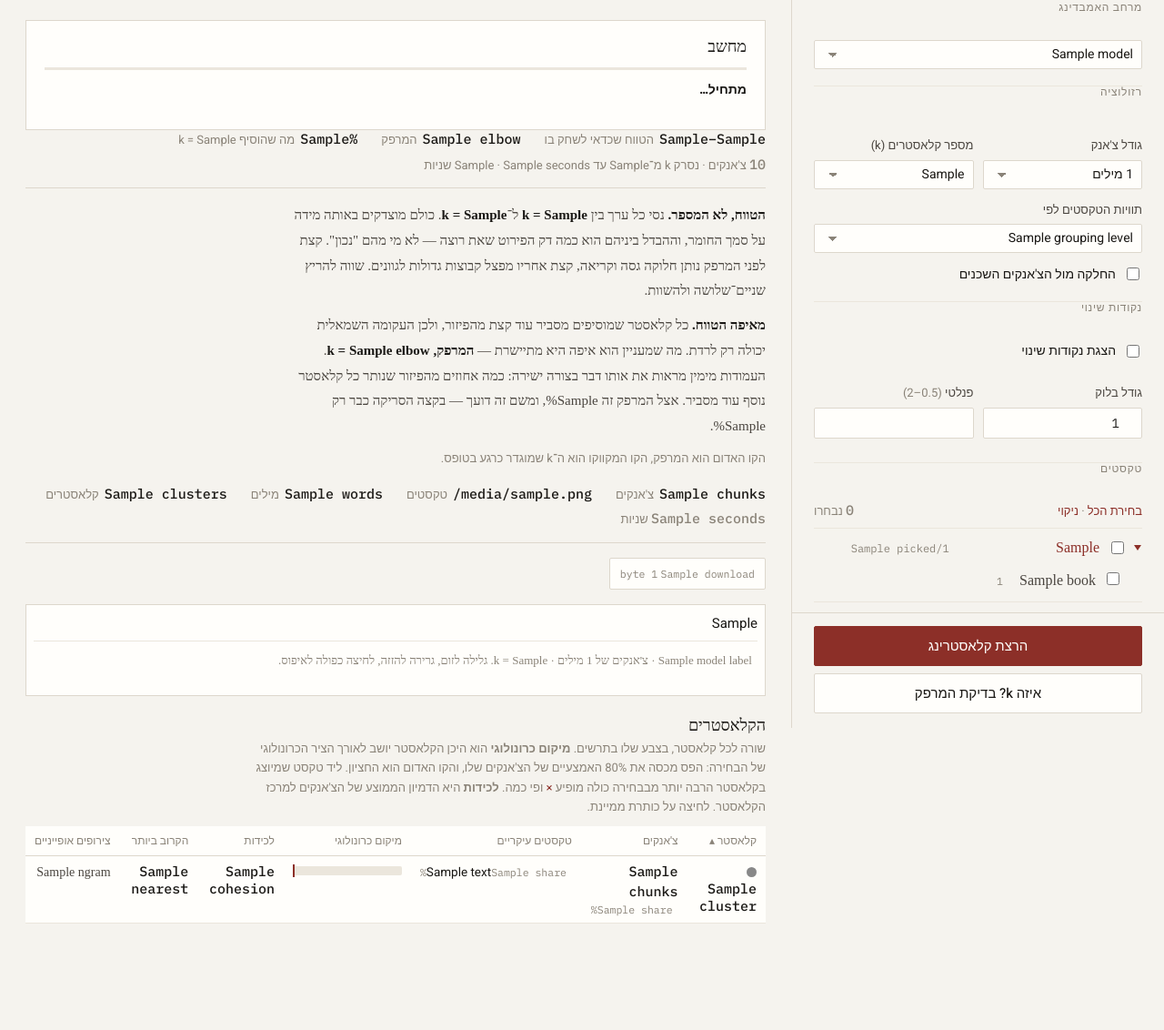
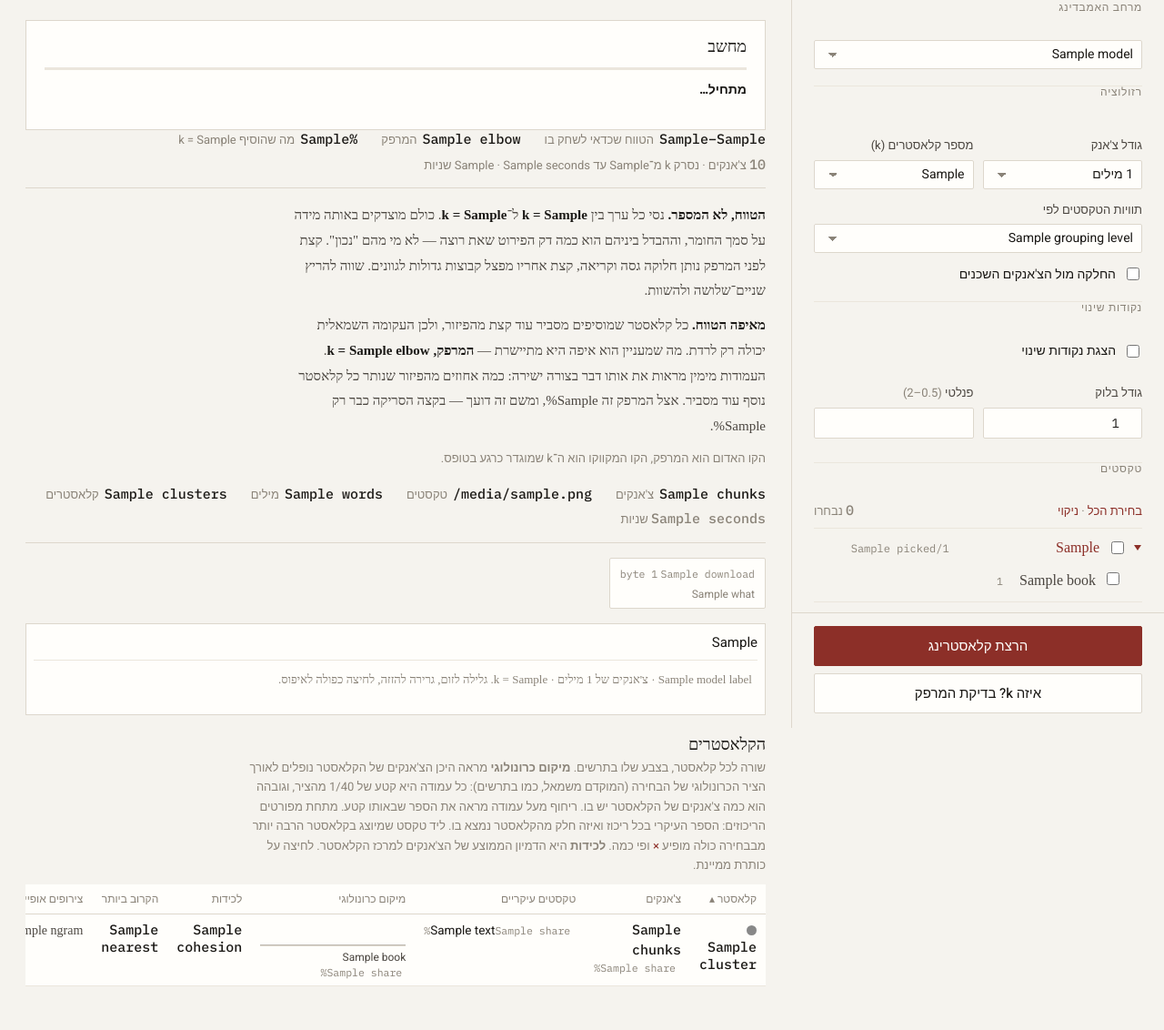
Before and after one commit to elijah-DHLab/midrash_clustering_app, a Django app: template webapp/explorer/templates/explorer/index.html in a window 1280 px wide. Shown: the part 115-1247 px from the top of the page at 91% size. Before the commit the page ends 1130 px from the top, so only its background shows below. Run offline with Django 5.2, Linux system fonts and the light colour scheme; the template is opened without the code that fills it: most values are stand-ins (such as "Sample title", 1, 10 or a date in 2020); some web fonts are replaced.

Commit message:
Cluster table: a histogram along the axis instead of one band and a median
A cluster drawn from two books far apart got a band covering everything between
them and a median where it hardly is. Each row now shows how its chunks fall over
40 stretches of the axis, the book under each bar on hover, and the stretches it
is concentrated in with the main book and share of each (clusters.csv:
concentrations, concentration_ranges). The percentiles stay in the CSV.

Each download is labelled with what it holds.

Co-Authored-By: Claude Opus 5.5 <noreply@anthropic.com>

```diff
--- a/webapp/explorer/templates/explorer/index.html
+++ b/webapp/explorer/templates/explorer/index.html
@@ -209,14 +209,21 @@
   .texts .lift { color: var(--rubric); font: 500 11.5px "IBM Plex Mono", monospace; margin-right: 4px;
                  direction: ltr; unicode-bidi: isolate; }
   .texts .more { color: var(--muted); font-size: 12px; }
-  .span-track { position: relative; width: 120px; height: 10px; background: var(--rule-2); margin-left: auto;
-                border-radius: 2px; margin-top: 4px; direction: ltr; }
-  .span-band { position: absolute; top: 0; bottom: 0; background: var(--muted); opacity: .45; border-radius: 2px; }
-  .span-mid { position: absolute; top: -2px; bottom: -2px; width: 2px; background: var(--rubric); }
+  /* A cluster's chunks along the chronological axis, earliest on the left as in the figure. */
+  .hist { display: flex; direction: ltr; align-items: flex-end; gap: 1px; width: 160px; height: 26px;
+          margin-top: 2px; border-bottom: 1px solid var(--rule); }
+  .hist i { flex: 1; min-height: 1px; background: var(--muted); opacity: .55; }
+  .hist i.empty { opacity: .12; }
+  .hist i:hover { opacity: 1; background: var(--rubric); }
+  .conc { margin-top: 4px; font-size: 12px; color: var(--ink-2); line-height: 1.45; }
+  .conc span { display: block; white-space: nowrap; }
+  .conc .pct { color: var(--muted); font: 400 11.5px "IBM Plex Mono", monospace; margin-right: 4px; }
   .ngrams { color: var(--ink-2); font-family: "Frank Ruhl Libre", serif; font-size: 14px; line-height: 1.55; }
   .ngrams span { display: block; white-space: nowrap; }
 
   .downloads { display: flex; flex-wrap: wrap; gap: 8px; margin: 0 0 16px; }
+  .downloads a .what { display: block; margin-top: 3px; font: 400 12px "Heebo", sans-serif; direction: rtl;
+                       color: var(--muted); max-width: 30ch; white-space: normal; }
   .downloads a {
     font-size: 13px; color: var(--ink); text-decoration: none;
     border: 1px solid var(--rule); border-radius: 2px; padding: 6px 11px; background: var(--plate);
@@ -431,9 +438,9 @@
         </div>
       {% endif %}
       <div class="downloads">
-        {% for name, size in downloads %}
+        {% for name, size, what in downloads %}
           <a href="{% url 'download' token name %}" download><span class="ltr">{{ name }}</span>
-            <span>{{ size|filesizeformat }}</span></a>
+            <span>{{ size|filesizeformat }}</span>{% if what %}<span class="what">{{ what }}</span>{% endif %}</a>
         {% endfor %}
       </div>
     {% endif %}
@@ -456,9 +463,10 @@
       {% if summary.clusters_table %}
         <div class="clusters-wrap">
           <h2 class="clusters-head">הקלאסטרים</h2>
-          <p class="clusters-note">שורה לכל קלאסטר, בצבע שלו בתרשים. <b>מיקום כרונולוגי</b> הוא היכן
-          הקלאסטר יושב לאורך הציר הכרונולוגי של הבחירה: הפס מכסה את 80% האמצעיים של
-          הצ'אנקים שלו, והקו האדום הוא החציון. ליד טקסט שמיוצג בקלאסטר הרבה יותר מבבחירה כולה מופיע <span style="color:var(--rubric)">×</span> ופי כמה. <b>לכידות</b> היא הדמיון הממוצע של הצ'אנקים
+          <p class="clusters-note">שורה לכל קלאסטר, בצבע שלו בתרשים. <b>מיקום כרונולוגי</b> מראה היכן
+          הצ'אנקים של הקלאסטר נופלים לאורך הציר הכרונולוגי של הבחירה (המוקדם משמאל, כמו בתרשים): כל עמודה היא
+          קטע של 1/40 מהציר, וגובהה הוא כמה צ'אנקים של הקלאסטר יש בו. ריחוף מעל עמודה מראה את הספר
+          שבאותו קטע. מתחת מפורטים הריכוזים: הספר העיקרי בכל ריכוז ואיזה חלק מהקלאסטר נמצא בו. ליד טקסט שמיוצג בקלאסטר הרבה יותר מבבחירה כולה מופיע <span style="color:var(--rubric)">×</span> ופי כמה. <b>לכידות</b> היא הדמיון הממוצע של הצ'אנקים
           למרכז הקלאסטר. לחיצה על כותרת ממיינת.</p>
           <table class="clusters" id="clusters">
             <thead><tr>
@@ -481,11 +489,9 @@
                   {% for x in c.texts %}<span>{{ x.name }}<span class="pct">{{ x.share }}%</span>{% if x.lift >= 1.5 %}<span class="lift" title="פי {{ x.lift }} משיעורו בכלל הבחירה">×{{ x.lift }}</span>{% endif %}</span>{% endfor %}
                   {% if c.n_texts > 3 %}<span class="more">ועוד {{ c.n_texts|add:"-3" }}</span>{% endif %}
                 </td>
-                <td title="10%: {{ c.p10 }} · חציון: {{ c.p50 }} · 90%: {{ c.p90 }}">
-                  <div class="span-track">
-                    <div class="span-band" style="left: {{ c.p10 }}%; right: calc(100% - {{ c.p90 }}%)"></div>
-                    <div class="span-mid" style="left: {{ c.p50 }}%"></div>
-                  </div>
+                <td>
+                  <div class="hist">{% for b in c.bars %}<i{% if not b.n %} class="empty"{% endif %} style="height: {{ b.h }}%" title="{{ b.book }}: {{ b.n }} צ'אנקים"></i>{% endfor %}</div>
+                  {% if c.concentrations %}<div class="conc">{% for k in c.concentrations %}<span>{{ k.book }}<span class="pct">{{ k.share }}%</span></span>{% endfor %}</div>{% endif %}
                 </td>
                 <td class="num">{{ c.cohesion|default_if_none:"–" }}</td>
                 <td class="num">{{ c.nearest|default_if_none:"–" }}</td>
```
Also changed, not shown: webapp/explorer/views.py (+75 -4 lines).
